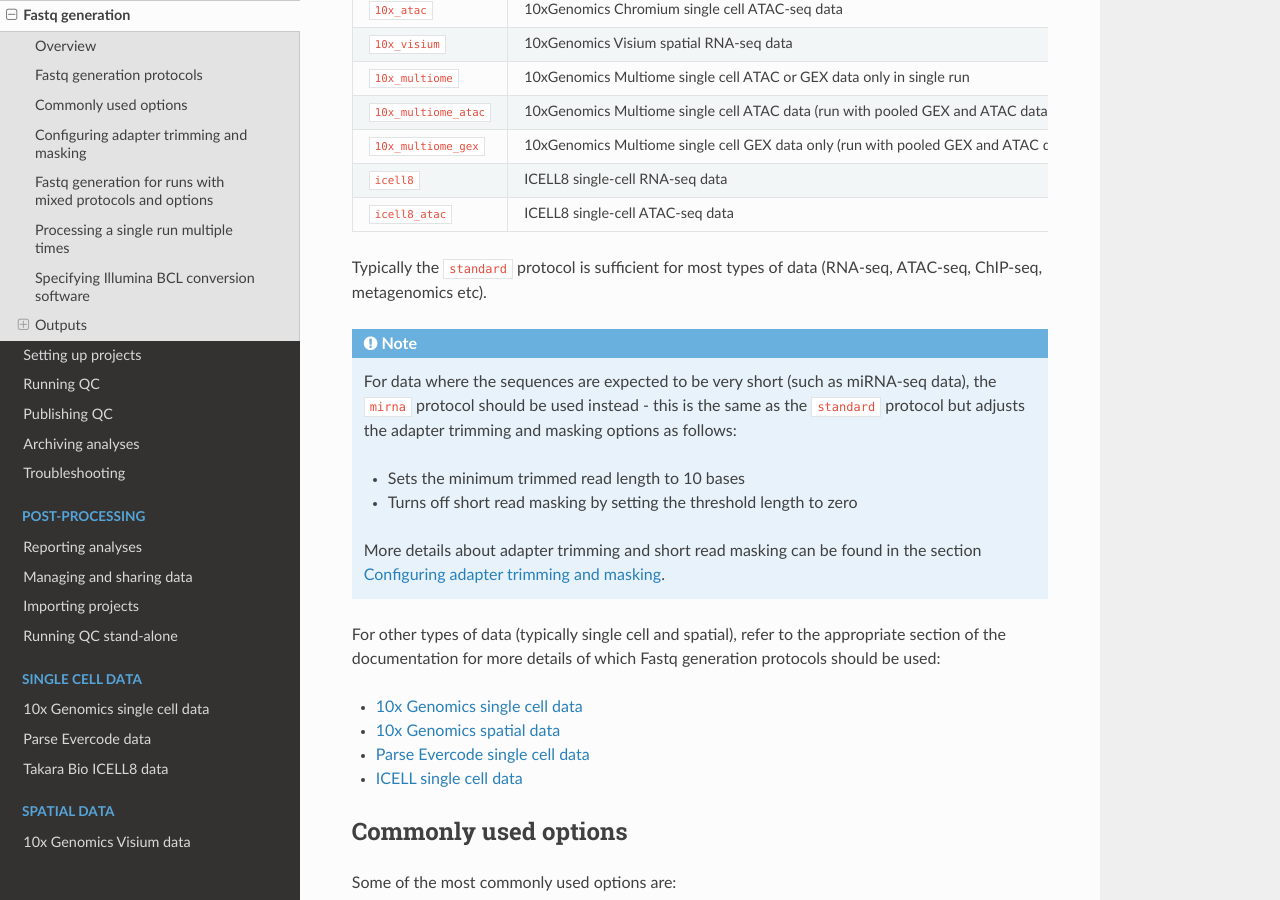
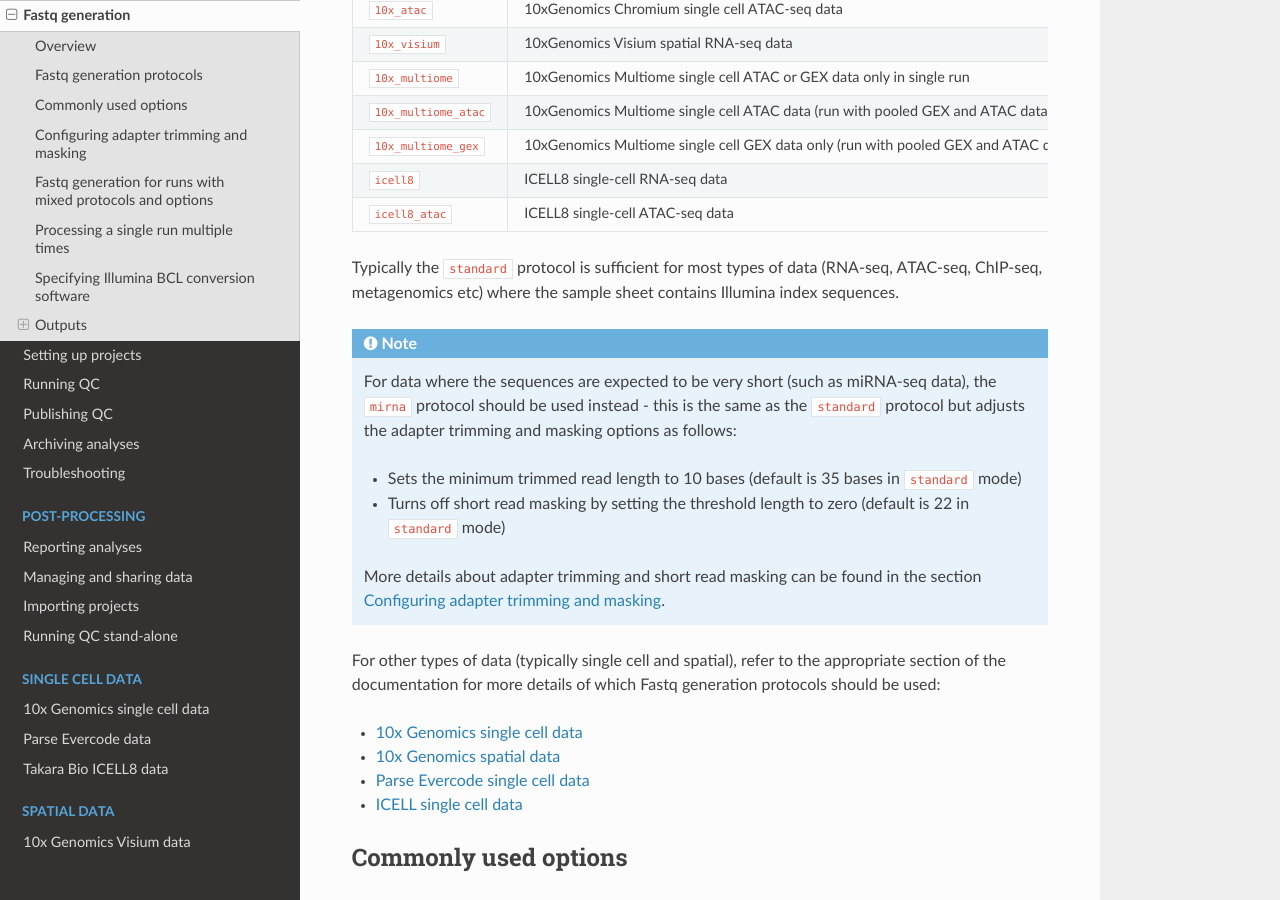
Before and after one commit to fls-bioinformatics-core/auto_process_ngs, a Sphinx documentation site: the page built from docs/source/using/make_fastqs.rst, in a window 1280 px wide and 900 px high, scrolled down 1357 px. Built offline with Sphinx 7.4.7 and the Read the Docs theme 2.0.0, drawn with Linux system fonts in a browser that asks for light colours.

Commit message:
Documentation: tweaks to the 'make_fastqs' docs for 'standard' and 'mirna' protocols.

```diff
--- a/docs/source/using/make_fastqs.rst
+++ b/docs/source/using/make_fastqs.rst
@@ -86,7 +86,8 @@ Protocol option          Used for
 ======================== =====================================
 
 Typically the ``standard`` protocol is sufficient for most types of
-data (RNA-seq, ATAC-seq, ChIP-seq, metagenomics etc).
+data (RNA-seq, ATAC-seq, ChIP-seq, metagenomics etc) where
+the sample sheet contains Illumina index sequences.
 
 .. note::
 
@@ -95,9 +96,10 @@ data (RNA-seq, ATAC-seq, ChIP-seq, metagenomics etc).
    this is the same as the ``standard`` protocol but adjusts the
    adapter trimming and masking options as follows:
 
-   * Sets the minimum trimmed read length to 10 bases
+   * Sets the minimum trimmed read length to 10 bases (default is
+     35 bases in ``standard`` mode)
    * Turns off short read masking by setting the threshold length
-     to zero
+     to zero (default is 22 in ``standard`` mode)
 
    More details about adapter trimming and short read masking can be
    found in the section :ref:`make_fastqs-adapter-trimming-and-masking`.
```
